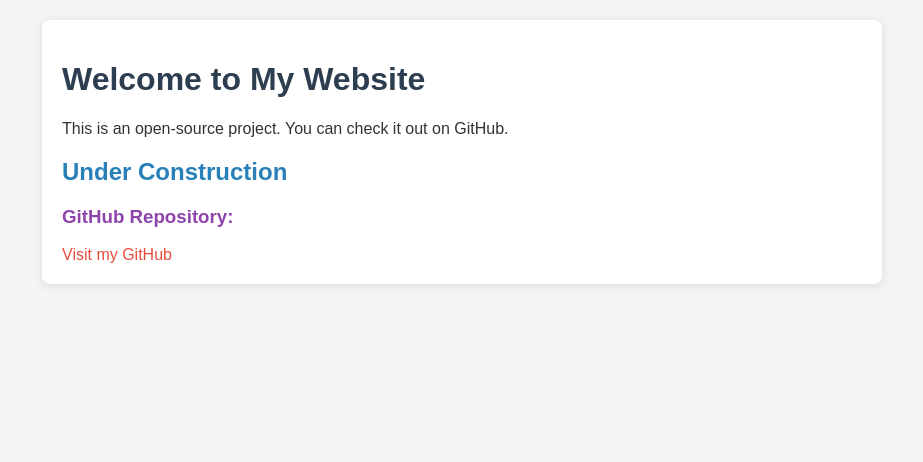
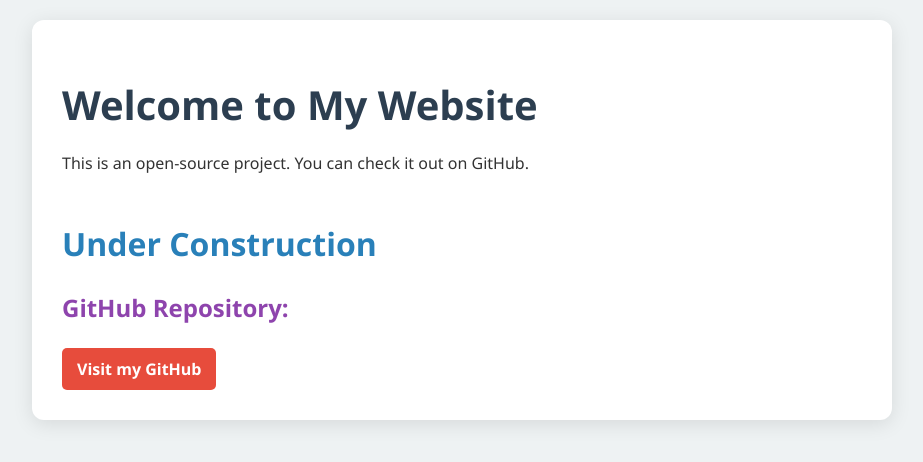
Before and after one commit to AQMpolyface/my-website, a plain HTML site: page html/about.html in a window 1280 px wide. Shown: the whole page, without its empty margins (178-1101 px from the left). Drawn offline with Linux system fonts and the light colour scheme.

Commit message:
added some of my projects

```diff
--- a/css/about.css
+++ b/css/about.css
@@ -1,31 +1,62 @@
 body {
-            font-family: Arial, sans-serif;
+    font-family: 'Segoe UI', Tahoma, Geneva, Verdana, sans-serif;
     margin: 0;
     padding: 20px;
-            background-color: #f4f4f4;
+    background-color: #eef2f3;
     color: #333;
 }
+
 h1 {
     color: #2c3e50;
+    font-size: 2.5em;
+    margin-bottom: 0.5em;
 }
+
 h2 {
     color: #2980b9;
+    font-size: 2em;
+    margin-top: 1.5em;
 }
+
 h3 {
     color: #8e44ad;
+    font-size: 1.5em;
+    margin-top: 1em;
 }
+
 a {
     color: #e74c3c;
     text-decoration: none;
+    font-weight: bold;
 }
+
 a:hover {
     text-decoration: underline;
 }
+
 .container {
     max-width: 800px;
     margin: auto;
     background: white;
-            padding: 20px;
-            border-radius: 8px;
-            box-shadow: 0 2px 10px rgba(0, 0, 0, 0.1);
+    padding: 30px;
+    border-radius: 12px;
+    box-shadow: 0 4px 20px rgba(0, 0, 0, 0.1);
+    transition: transform 0.2s;
 }
+
+.container:hover {
+    transform: scale(1.02);
+}
+
+.link {
+    display: inline-block;
+    background-color: #e74c3c;
+    color: white;
+    padding: 10px 15px;
+    border-radius: 5px;
+    transition: background-color 0.3s;
+}
+
+.link:hover {
+    background-color: #c0392b;
+}
--- a/css/index.css
+++ b/css/index.css
@@ -1,6 +1,5 @@
-
 body {
-    font-family: Arial, sans-serif;
+    font-family: 'Segoe UI', Tahoma, Geneva, Verdana, sans-serif;
     margin: 0;
     padding: 0;
     background-color: #f0f8ff;
@@ -10,34 +9,37 @@ body {
 .container {
     max-width: 800px;
     margin: 50px auto;
-    padding: 20px;
+    padding: 30px;
     background-color: white;
-    border-radius: 8px;
+    border-radius: 12px;
     box-shadow: 0 4px 20px rgba(0, 0, 0, 0.1);
+    text-align: center;
 }
 
 h1 {
     color: #2c3e50;
-    text-align: center;
+    font-size: 2.5em;
+    margin-bottom: 0.5em;
 }
 
 p {
     font-size: 1.2em;
     line-height: 1.6;
-    text-align: center;
+    margin: 1em 0;
 }
 
 .learn-more {
     display: inline-block;
     margin-top: 20px;
-    padding: 10px 20px;
+    padding: 12px 25px;
     background-color: #2980b9;
     color: white;
     text-decoration: none;
     border-radius: 5px;
-    transition: background-color 0.3s;
+    transition: background-color 0.3s, transform 0.2s;
 }
 
 .learn-more:hover {
     background-color: #1a5276;
+    transform: scale(1.05);
 }
--- /dev/null
+++ b/css/projects.css
@@ -0,0 +1,61 @@
+
+body, h1, h5, p {
+    margin: 0;
+    padding: 0;
+    box-sizing: border-box;
+}
+
+body {
+    font-family: Arial, sans-serif;
+    background-color: #f4f4f4;
+    color: #333;
+    line-height: 1.6;
+    padding: 20px;
+}
+
+h1 {
+    text-align: center;
+    margin-bottom: 20px;
+    color: #2c3e50;
+}
+
+.projectContainer {
+    display: flex;
+    flex-direction: column;
+    align-items: center;
+    max-width: 800px;
+    margin: 0 auto;
+}
+
+.projectContainer div {
+    background: #fff;
+    border: 1px solid #ddd;
+    border-radius: 5px;
+    padding: 15px;
+    margin: 10px 0;
+    width: 100%;
+    box-shadow: 0 2px 5px rgba(0, 0, 0, 0.1);
+    transition: transform 0.2s;
+}
+
+.projectContainer div:hover {
+    transform: scale(1.02);
+}
+
+.projectContainer h5 {
+    color: #2980b9;
+    margin-bottom: 10px;
+}
+
+.projectContainer p {
+    margin-bottom: 10px;
+}
+
+.projectContainer a {
+    color: #e74c3c;
+    text-decoration: none;
+}
+
+.projectContainer a:hover {
+    text-decoration: underline;
+}
--- a/html/about.html
+++ b/html/about.html
@@ -12,7 +12,7 @@
         <p>This is an open-source project. You can check it out on GitHub.</p>
         <h2>Under Construction</h2>
         <h3>GitHub Repository:</h3>
-        <a href="https://github.com/AQMpolyface/my-go-website" target="_blank">Visit my GitHub</a>
+        <a class="link" href="https://github.com/AQMpolyface/my-go-website" target="_blank" rel="noopener noreferrer">Visit my GitHub</a>
     </div>
 </body>
 </html>
```
Also changed, not shown: html/index.html (+2 -1 lines), html/projects.html (added, +27 -0 lines), 1 other file. Lines whose indentation alone changed are shown as unchanged.
